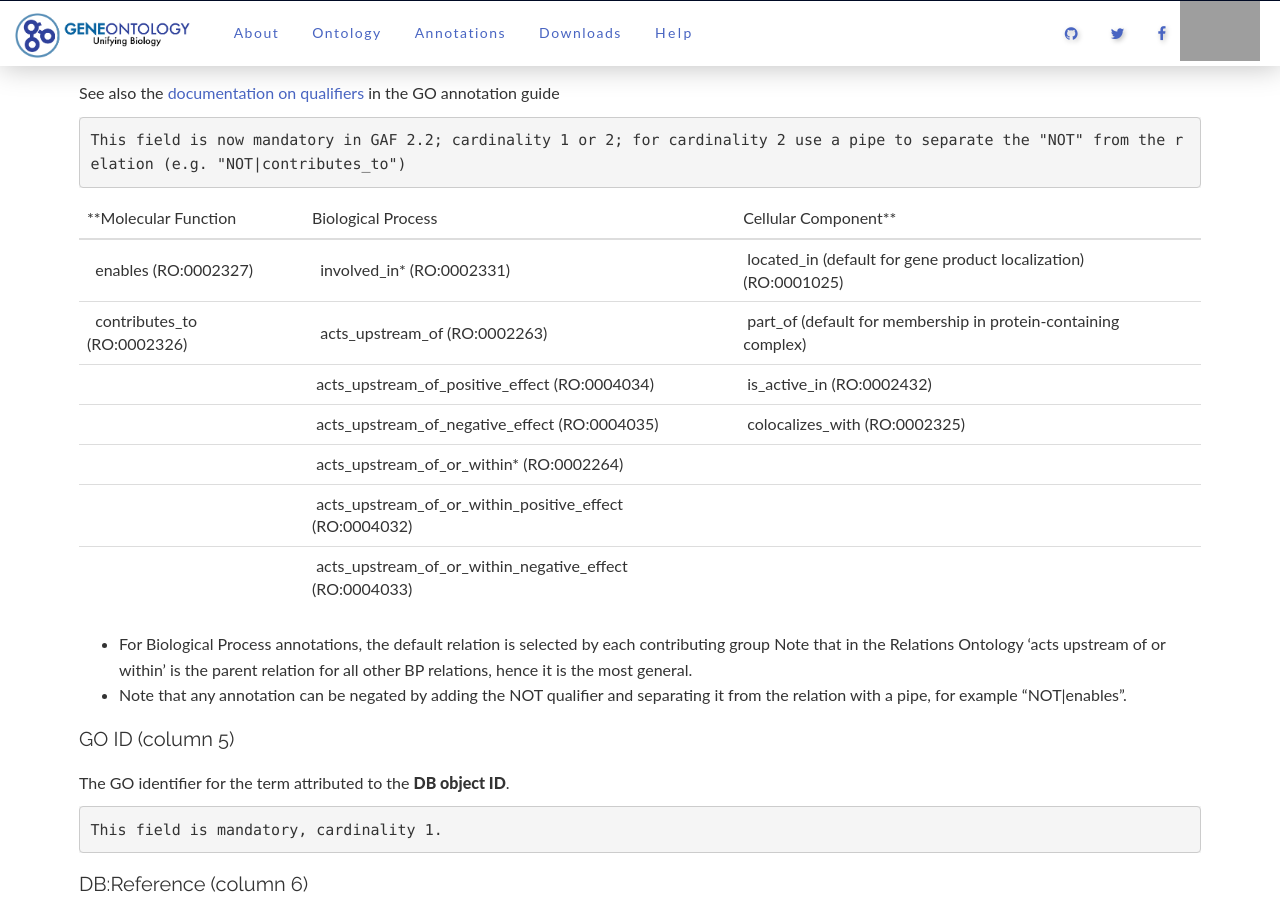
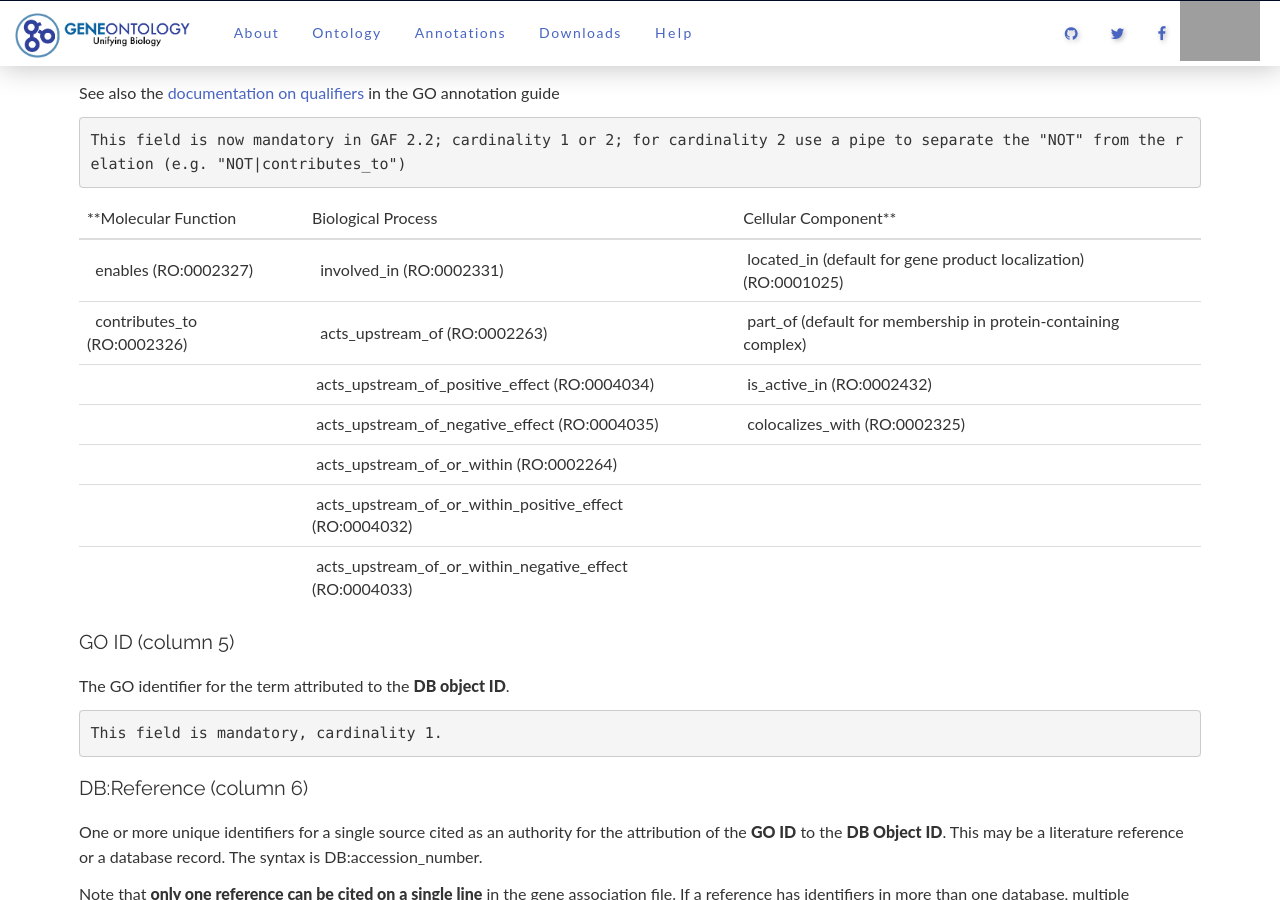
Before and after one commit to geneontology/geneontology.github.io, a Jekyll site: the page built from _docs/go-annotation-file-gaf-format-22.md, in a window 1280 px wide and 900 px high, scrolled down 2799 px. Built offline with Jekyll 4.4.1, drawn with Linux system fonts in a browser that asks for light colours; nearby versions of some CDN libraries; grey boxes are pictures that could not be loaded.

Commit message:
Update go-annotation-file-gaf-format-22.md

```diff
--- a/_docs/go-annotation-file-gaf-format-22.md
+++ b/_docs/go-annotation-file-gaf-format-22.md
@@ -118,16 +118,13 @@
 
 | **Molecular Function 	| Biological Process 	| Cellular Component**
 |----------|---------|-------------|
-|  enables (RO:0002327) |  involved_in* (RO:0002331) | located_in (default for gene product localization) (RO:0001025) |
+|  enables (RO:0002327) |  involved_in (RO:0002331) | located_in (default for gene product localization) (RO:0001025) |
 |  contributes_to (RO:0002326)|  acts_upstream_of (RO:0002263) | part_of (default for membership in protein-containing complex)  |
 |   | acts_upstream_of_positive_effect (RO:0004034) | is_active_in (RO:0002432)  |
 |   | acts_upstream_of_negative_effect (RO:0004035) | colocalizes_with (RO:0002325)  |
-|   | acts_upstream_of_or_within* (RO:0002264)  |   |
+|   | acts_upstream_of_or_within (RO:0002264)  |   |
 |   | acts_upstream_of_or_within_positive_effect (RO:0004032)  |   |
 |   | acts_upstream_of_or_within_negative_effect (RO:0004033)  |   |
-
-* For Biological Process annotations, the default relation is selected by each contributing group Note that in the Relations Ontology 'acts upstream of or within' is the parent relation for all other BP relations, hence it is the most general.
-* Note that any annotation can be negated by adding the NOT qualifier and separating it from the relation with a pipe, for example "NOT\|enables".
 
 
 #### GO ID (column 5)
```
